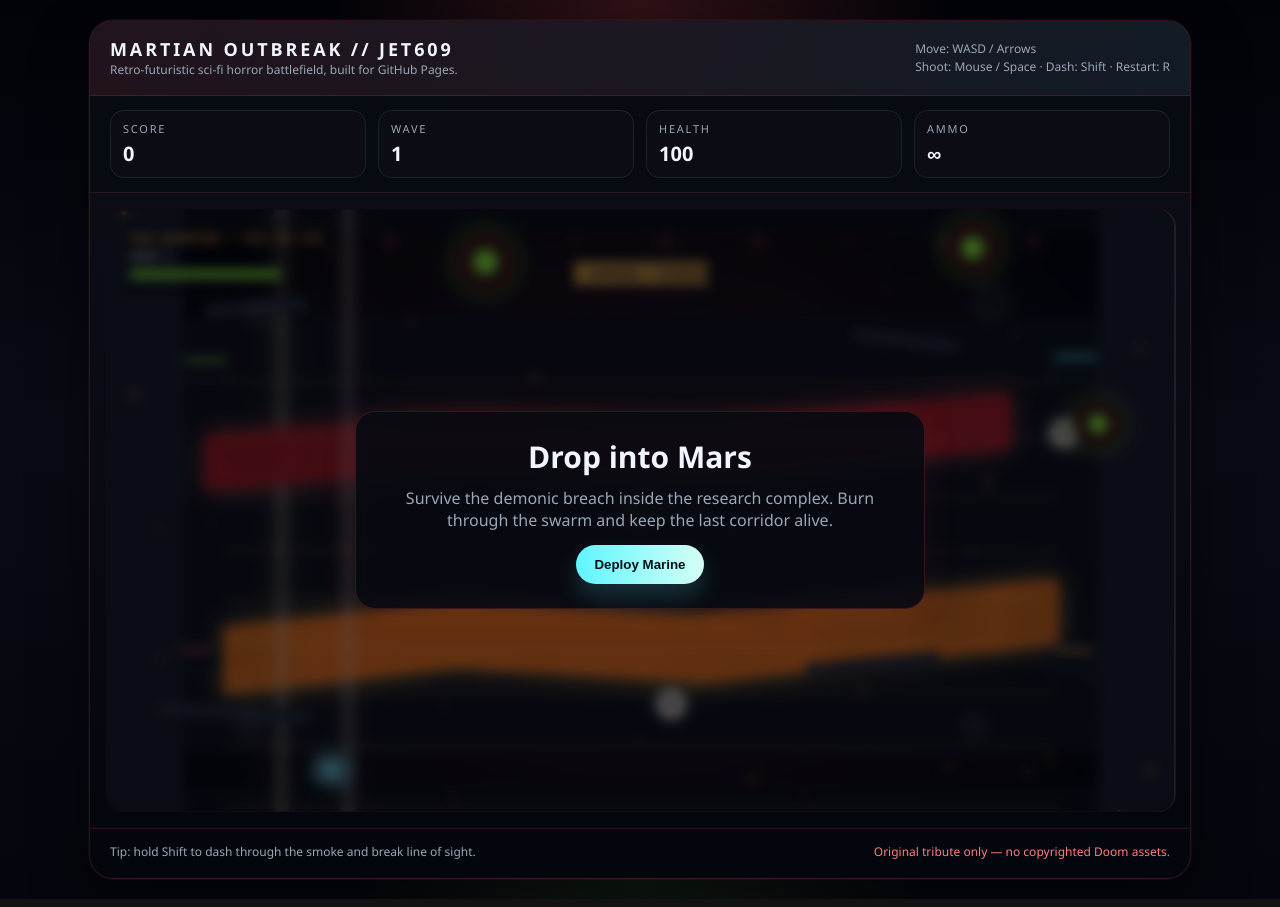
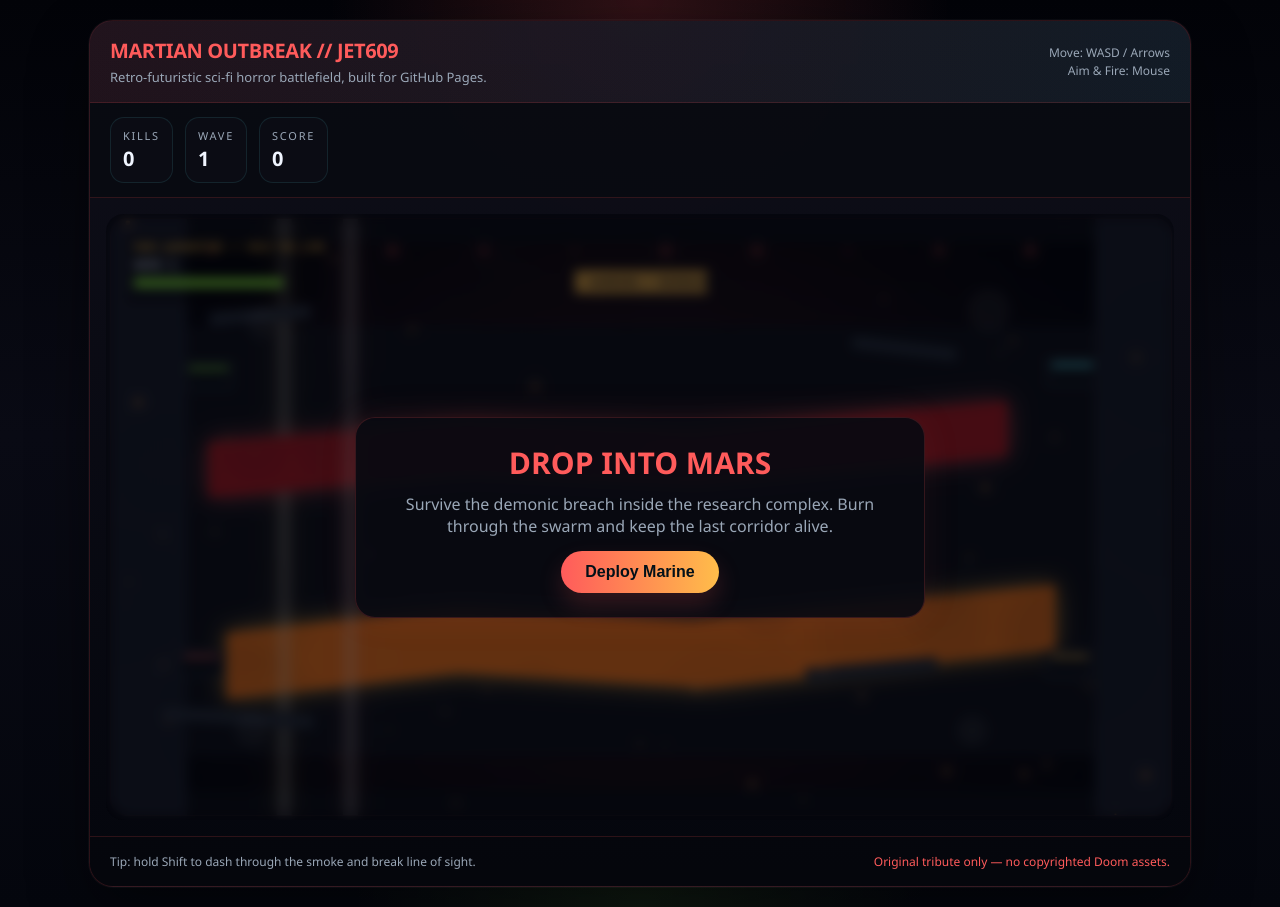
Before and after one commit to JET609/JET609, a plain HTML site: page arcade/index.html in a window 1280 px wide. Drawn offline with Linux system fonts and the light colour scheme; animation ran at ten frames a second.

Commit message:
Update index.html

```diff
--- a/arcade/index.html
+++ b/arcade/index.html
@@ -1,4 +1,4 @@
-<!doctype html>
+<!DOCTYPE html>
 <html lang="en">
 <head>
   <meta charset="utf-8" />
@@ -47,18 +47,16 @@
     }
     h1 {
       margin: 0;
-      font-size: 18px;
-      letter-spacing: 0.16em;
+      font-size: 20px;
+      font-weight: 800;
+      letter-spacing: -0.02em;
       text-transform: uppercase;
+      color: var(--red);
     }
-    .meta, .controls {
-      font-size: 12px;
-      color: var(--muted);
-      line-height: 1.5;
-    }
-    .hud {
-      display: grid;
-      grid-template-columns: repeat(4, minmax(0, 1fr));
+    .meta { font-size: 13px; color: var(--muted); margin-top: 4px; }
+    .controls { font-size: 12px; color: var(--muted); text-align: right; line-height: 1.5; }
+    .stats {
+      display: flex;
       gap: 12px;
       padding: 14px 20px;
       border-bottom: 1px solid var(--line);
@@ -71,8 +69,8 @@
       border-radius: 14px;
     }
     .label { font-size: 11px; text-transform: uppercase; letter-spacing: 0.16em; color: var(--muted); }
-    .value { margin-top: 4px; font-size: 20px; font-weight: 700; }
-    .canvas-wrap { position: relative; padding: 16px; }
+    .val { font-size: 20px; font-weight: 800; margin-top: 2px; }
+    .view { position: relative; padding: 20px; }
     canvas {
       width: 100%;
       aspect-ratio: 16 / 9;
@@ -102,36 +100,36 @@
       background: rgba(9, 10, 18, 0.92);
       box-shadow: 0 0 40px rgba(255, 91, 91, 0.08);
     }
-    .card h2 { margin: 0 0 10px; font-size: 30px; }
+    .card h2 { margin: 0 0 10px; font-size: 30px; text-transform: uppercase; color: var(--red); }
     .card p { margin: 0 0 14px; color: var(--muted); }
+    .danger { color: var(--red); }
     .button {
-      display: inline-block;
-      border: 0;
-      cursor: pointer;
-      padding: 12px 18px;
+      appearance: none;
+      border: none;
+      padding: 12px 24px;
+      font-size: 16px;
       color: #021018;
       font-weight: 800;
       border-radius: 999px;
-      background: linear-gradient(90deg, var(--cyan), #d5fff5);
-      box-shadow: 0 12px 24px rgba(95, 246, 255, 0.18);
+      background: linear-gradient(90deg, var(--red), var(--amber));
+      box-shadow: 0 12px 24px rgba(255, 91, 91, 0.18);
+      cursor: pointer;
+      transition: transform 0.1s;
     }
+    .button:active { transform: scale(0.96); }
     .footer {
       display: flex;
       justify-content: space-between;
-      gap: 12px;
-      padding: 14px 20px 18px;
+      padding: 16px 20px;
+      font-size: 12px;
+      color: var(--muted);
+      background: rgba(5, 7, 12, 0.6);
       border-top: 1px solid var(--line);
-      color: var(--muted);
-      font-size: 12px;
-    }
-    .danger { color: #ff7d81; }
-    @media (max-width: 760px) {
-      .hud { grid-template-columns: repeat(2, minmax(0, 1fr)); }
-      header, .footer { flex-direction: column; align-items: flex-start; }
     }
   </style>
 </head>
 <body>
+
   <div class="shell">
     <header>
       <div>
@@ -140,21 +138,20 @@
       </div>
       <div class="controls">
         Move: WASD / Arrows<br />
-        Shoot: Mouse / Space · Dash: Shift · Restart: R
+        Aim & Fire: Mouse
       </div>
     </header>
 
-    <section class="hud">
-      <div class="stat"><div class="label">Score</div><div class="value" id="score">0</div></div>
-      <div class="stat"><div class="label">Wave</div><div class="value" id="wave">1</div></div>
-      <div class="stat"><div class="label">Health</div><div class="value" id="health">100</div></div>
-      <div class="stat"><div class="label">Ammo</div><div class="value" id="ammo">∞</div></div>
-    </section>
+    <div class="stats">
+      <div class="stat"><div class="label">Kills</div><div class="val" id="kills">0</div></div>
+      <div class="stat"><div class="label">Wave</div><div class="val" id="wave">1</div></div>
+      <div class="stat"><div class="label">Score</div><div class="val" id="score">0</div></div>
+    </div>
 
-    <div class="canvas-wrap">
+    <div class="view">
       <canvas id="game" width="1280" height="720"></canvas>
       <div class="overlay" id="overlay">
-        <div class="card">
+        <div class="card" id="card">
           <h2>Drop into Mars</h2>
           <p>Survive the demonic breach inside the research complex. Burn through the swarm and keep the last corridor alive.</p>
           <button class="button" id="startBtn">Deploy Marine</button>
@@ -172,36 +169,40 @@
     const canvas = document.getElementById("game");
     const ctx = canvas.getContext("2d");
     const overlay = document.getElementById("overlay");
+    const card = document.getElementById("card");
     const startBtn = document.getElementById("startBtn");
-    const scoreEl = document.getElementById("score");
-    const waveEl = document.getElementById("wave");
-    const healthEl = document.getElementById("health");
-    const ammoEl = document.getElementById("ammo");
 
-    const keys = new Set();
-    const mouse = { x: canvas.width / 2, y: canvas.height / 2, down: false };
-    const world = { w: canvas.width, h: canvas.height };
+    const uiKills = document.getElementById("kills");
+    const uiWave = document.getElementById("wave");
+    const uiScore = document.getElementById("score");
+
+    const world = { w: 1280, h: 720 };
+    let last = 0;
+    let wave = 1;
+    let score = 0;
+    let kills = 0;
+    let gameOver = true;
+
+    const keys = {};
+    const mouse = { x: world.w / 2, y: world.h / 2, down: false };
 
     const player = {
       x: world.w / 2,
       y: world.h / 2,
-      r: 18,
-      speed: 240,
-      dash: 0,
+      vx: 0,
+      vy: 0,
+      angle: 0,
       health: 100,
-      angle: 0,
-      fireCd: 0
+      fireCd: 0,
+      dashCooldown: 0
     };
 
-    let gameOver = false;
-    let score = 0;
-    let wave = 1;
-    let last = 0;
     let enemies = [];
     let bullets = [];
     let sparks = [];
     let casings = [];
     let bursts = [];
+
     const smoke = Array.from({ length: 36 }, (_, i) => ({
       x: Math.random() * world.w,
       y: Math.random() * world.h,
@@ -211,6 +212,7 @@
       alpha: 0.03 + Math.random() * 0.08,
       wobble: Math.random() * Math.PI * 2
     }));
+
     const embers = Array.from({ length: 48 }, () => ({
       x: Math.random() * world.w,
       y: Math.random() * world.h,
@@ -218,6 +220,7 @@
       vy: -18 - Math.random() * 28,
       r: 1 + Math.random() * 2.2
     }));
+
     const enemyKinds = [
       { kind: "demon", color: "#7b0f18", accent: "#ffbd4a", hp: 1, speed: 1, r: 1 },
       { kind: "skull", color: "#d8d3c8", accent: "#ff5b5b", hp: 1, speed: 1.15, r: 0.85 },
@@ -225,14 +228,21 @@
       { kind: "beast", color: "#3b1012", accent: "#92ff3e", hp: 3, speed: 0.78, r: 1.5 }
     ];
 
+    function syncHud() {
+      uiKills.innerText = kills;
+      uiWave.innerText = wave;
+      uiScore.innerText = score;
+    }
+
     function reset() {
       player.x = world.w / 2;
       player.y = world.h / 2;
+      player.vx = 0;
+      player.vy = 0;
       player.health = 100;
-      player.fireCd = 0;
-      player.dash = 0;
+      wave = 1;
       score = 0;
-      wave = 1;
+      kills = 0;
       gameOver = false;
       enemies = [];
       bullets = [];
@@ -244,24 +254,18 @@
       syncHud();
     }
 
-    function syncHud() {
-      scoreEl.textContent = score;
-      waveEl.textContent = wave;
-      healthEl.textContent = Math.max(0, Math.round(player.health));
-      ammoEl.textContent = "∞";
-    }
-
     function spawnWave() {
-      const count = 4 + wave * 2;
+      const count = 5 + wave * 3;
       for (let i = 0; i < count; i++) {
         const edge = Math.floor(Math.random() * 4);
-        const pad = 40;
+        const pad = 50;
         const pos = [
           [Math.random() * world.w, -pad],
           [world.w + pad, Math.random() * world.h],
           [Math.random() * world.w, world.h + pad],
           [-pad, Math.random() * world.h]
         ][edge];
+
         const archetype = enemyKinds[(Math.random() * enemyKinds.length) | 0];
         enemies.push({
           x: pos[0],
@@ -277,15 +281,48 @@
       }
     }
 
-    function shoot() {
-      if (player.fireCd > 0 || gameOver) return;
-      const dx = mouse.x - player.x;
-      const dy = mouse.y - player.y;
-      const len = Math.hypot(dx, dy) || 1;
-      const vx = (dx / len) * 720;
-      const vy = (dy / len) * 720;
-      bullets.push({ x: player.x, y: player.y, vx, vy, life: 1.2 });
+    function update(dt) {
+      if (gameOver) return;
+
+      // Player movement
+      let dx = 0, dy = 0;
+      if (keys["w"] || keys["ArrowUp"]) dy -= 1;
+      if (keys["s"] || keys["ArrowDown"]) dy += 1;
+      if (keys["a"] || keys["ArrowLeft"]) dx -= 1;
+      if (keys["d"] || keys["ArrowRight"]) dx += 1;
+
+      const len = Math.hypot(dx, dy);
+      if (len > 0) {
+        dx /= len; dy /= len;
+      }
+
+      const speed = keys["Shift"] ? 400 : 200;
+      player.vx += (dx * speed - player.vx) * 10 * dt;
+      player.vy += (dy * speed - player.vy) * 10 * dt;
+
+      player.x += player.vx * dt;
+      player.y += player.vy * dt;
+
+      // Restrict player to arena bounds
+      player.x = Math.max(20, Math.min(world.w - 20, player.x));
+      player.y = Math.max(20, Math.min(world.h - 20, player.y));
+
+      player.angle = Math.atan2(mouse.y - player.y, mouse.x - player.x);
+      player.fireCd -= dt;
+
+      // Firing mechanics
+      if (mouse.down && player.fireCd <= 0) {
+        const fireDx = Math.cos(player.angle);
+        const fireDy = Math.sin(player.angle);
+        bullets.push({
+          x: player.x + fireDx * 20,
+          y: player.y + fireDy * 20,
+          vx: fireDx * 1000,
+          vy: fireDy * 1000,
+          life: 1.2
+        });
         player.fireCd = 0.13;
+
         casings.push({
           x: player.x - Math.cos(player.angle) * 18,
           y: player.y - Math.sin(player.angle) * 18,
@@ -295,88 +332,88 @@
           life: 1.8 + Math.random() * 0.8,
           r: 4 + Math.random() * 1.5
         });
+
         for (let i = 0; i < 10; i++) {
           sparks.push({
-          x: player.x,
-          y: player.y,
-          vx: (Math.random() - 0.5) * 220,
-          vy: (Math.random() - 0.5) * 220,
-          life: 0.25 + Math.random() * 0.2,
-          color: Math.random() > 0.5 ? "#00e5ff" : "#ff5a5f"
+            x: player.x + fireDx * 30,
+            y: player.y + fireDy * 30,
+            vx: fireDx * 300 + (Math.random() - 0.5) * 200,
+            vy: fireDy * 300 + (Math.random() - 0.5) * 200,
+            life: Math.random() * 0.3,
+            color: "#ffbd4a"
           });
         }
       }
 
-    function update(dt) {
-      if (gameOver) return;
-      const moveX = (keys.has("d") || keys.has("ArrowRight") ? 1 : 0) - (keys.has("a") || keys.has("ArrowLeft") ? 1 : 0);
-      const moveY = (keys.has("s") || keys.has("ArrowDown") ? 1 : 0) - (keys.has("w") || keys.has("ArrowUp") ? 1 : 0);
-      const len = Math.hypot(moveX, moveY) || 1;
-      const dash = keys.has("Shift") && player.dash <= 0;
-      const speed = dash ? player.speed * 2.4 : player.speed;
-      player.x += (moveX / len) * speed * dt;
-      player.y += (moveY / len) * speed * dt;
-      player.x = Math.max(player.r, Math.min(world.w - player.r, player.x));
-      player.y = Math.max(player.r, Math.min(world.h - player.r, player.y));
-      if (dash) player.dash = 0.65;
-      player.dash = Math.max(0, player.dash - dt);
-
-      player.angle = Math.atan2(mouse.y - player.y, mouse.x - player.x);
-      player.fireCd = Math.max(0, player.fireCd - dt);
-
-      if (mouse.down || keys.has(" ")) shoot();
-
-      bullets.forEach((b) => {
+      // Update bullets
+      bullets.forEach(b => {
         b.x += b.vx * dt;
         b.y += b.vy * dt;
         b.life -= dt;
       });
-      bullets = bullets.filter((b) => b.life > 0 && b.x > -20 && b.x < world.w + 20 && b.y > -20 && b.y < world.h + 20);
+      bullets = bullets.filter(b => b.life > 0);
 
-      enemies.forEach((e) => {
-        const dx = player.x - e.x;
-        const dy = player.y - e.y;
-        const dist = Math.hypot(dx, dy) || 1;
-        e.x += (dx / dist) * e.speed * dt;
-        e.y += (dy / dist) * e.speed * dt;
-        e.wobble += dt * 6;
+      // Update enemies & collision
+      enemies.forEach(e => {
+        const ex = player.x - e.x;
+        const ey = player.y - e.y;
+        const dist = Math.hypot(ex, ey);
+        e.wobble += dt * 5;
 
-        if (dist < player.r + e.r) {
-          player.health -= 20 * dt * (1 + wave * 0.15);
+        if (dist > 0) {
+          e.x += (ex / dist) * e.speed * dt;
+          e.y += (ey / dist) * e.speed * dt;
         }
-      });
 
-      bullets.forEach((b) => {
-        enemies.forEach((e) => {
-          const dx = b.x - e.x;
-          const dy = b.y - e.y;
-          const dist = Math.hypot(dx, dy);
-          if (dist < e.r + 4) {
+        if (dist < e.r + 15) {
+          player.health -= 20 * dt;
+        }
+
+        bullets.forEach(b => {
+          if (b.life > 0 && Math.hypot(b.x - e.x, b.y - e.y) < e.r + 4) {
             b.life = 0;
             e.hp -= 1;
             score += 15;
-            bursts.push({
-              x: b.x,
-              y: b.y,
-              r: 8,
-              life: 0.4,
-              color: e.accent
-            });
+            bursts.push({ x: b.x, y: b.y, r: 8, life: 0.4, color: e.accent });
             for (let i = 0; i < 12; i++) {
               sparks.push({
-                x: b.x,
-                y: b.y,
-                vx: (Math.random() - 0.5) * 340,
-                vy: (Math.random() - 0.5) * 340,
-                life: 0.2 + Math.random() * 0.25,
-                color: i % 2 ? "#ffd166" : "#00e5ff"
+                x: b.x, y: b.y,
+                vx: (Math.random() - 0.5) * 400,
+                vy: (Math.random() - 0.5) * 400,
+                life: Math.random() * 0.4,
+                color: e.accent
               });
             }
           }
         });
       });
 
-      enemies = enemies.filter((e) => e.hp > 0);
+      const aliveCount = enemies.length;
+      enemies = enemies.filter((e) => {
+        if (e.hp <= 0) {
+          kills++;
+          return false;
+        }
+        return true;
+      });
+
+      if (aliveCount > 0 && enemies.length === 0) {
+        wave++;
+        spawnWave();
+      }
+
+      if (player.health <= 0) {
+        gameOver = true;
+        card.innerHTML = `
+          <h2 class="danger">Run Failed</h2>
+          <p>The horde overtook you on Wave ${wave}.<br/>Total Score: ${score}</p>
+          <button class="button" id="startBtn">Deploy Again</button>
+        `;
+        document.getElementById("startBtn").addEventListener("click", reset);
+        overlay.style.display = "grid";
+      }
+
+      // Physics/Particles
       casings.forEach((c) => {
         c.x += c.vx * dt;
         c.y += c.vy * dt;
@@ -396,28 +433,24 @@
         s.x += s.vx * dt;
         s.y += s.vy * dt;
         s.life -= dt;
-        s.vx *= 0.96;
-        s.vy *= 0.96;
       });
-      sparks = sparks.filter((s) => s.life > 0);
+      sparks = sparks.filter(s => s.life > 0);
 
-      if (!enemies.length) {
-        wave += 1;
-        spawnWave();
-      }
+      smoke.forEach(s => {
+        s.x += s.vx * dt;
+        s.y += s.vy * dt;
+        s.wobble += dt;
+        if (s.x > world.w + s.r) s.x = -s.r;
+        if (s.x < -s.r) s.x = world.w + s.r;
+        if (s.y > world.h + s.r) s.y = -s.r;
+        if (s.y < -s.r) s.y = world.h + s.r;
+      });
 
-      if (player.health <= 0) {
-        player.health = 0;
-        gameOver = true;
-        overlay.innerHTML = `
-          <div class="card">
-            <h2 class="danger">Run failed</h2>
-            <p>Final score: ${score}. Hit restart to launch another lap through the arena.</p>
-            <button class="button" id="restartBtn">Retry</button>
-          </div>`;
-        overlay.style.display = "grid";
-        document.getElementById("restartBtn").onclick = reset;
-      }
+      embers.forEach(e => {
+        e.x += e.vx * dt;
+        e.y += e.vy * dt;
+        if (e.y < -10) { e.y = world.h + 10; e.x = Math.random() * world.w; }
+      });
 
       syncHud();
     }
@@ -452,7 +485,7 @@
       ctx.fillStyle = "#0f1119";
       ctx.fillRect(0, world.h * 0.18, world.w, world.h * 0.72);
 
-      // corridor walls
+      // Corridor walls
       ctx.fillStyle = "#1b1f2c";
       ctx.fillRect(0, 0, 92, world.h);
       ctx.fillRect(world.w - 92, 0, 92, world.h);
@@ -460,7 +493,7 @@
       ctx.fillRect(92, 0, world.w - 184, 28);
       ctx.fillRect(92, world.h - 30, world.w - 184, 30);
 
-      // floor panels
+      // Floor panels
       ctx.save();
       ctx.globalAlpha = 0.55;
       for (let y = 122; y < world.h - 80; y += 52) {
@@ -479,7 +512,7 @@
       }
       ctx.restore();
 
-      // lava channels
+      // Lava channels
       const lavaBands = [
         [{ x: 140, y: 500 }, { x: 420, y: 470 }, { x: 700, y: 486 }, { x: 1140, y: 442 }, { x: 1140, y: 520 }, { x: 720, y: 566 }, { x: 420, y: 548 }, { x: 140, y: 580 }],
         [{ x: 118, y: 270 }, { x: 428, y: 246 }, { x: 704, y: 256 }, { x: 1082, y: 220 }, { x: 1082, y: 286 }, { x: 708, y: 320 }, { x: 430, y: 308 }, { x: 118, y: 336 }]
@@ -499,7 +532,7 @@
         ctx.restore();
       });
 
-      // structural walkways and debris
+      // Structural walkways and debris
       const beams = [
         { x: 180, y: 116, w: 122, h: 16, rot: -0.08 },
         { x: 958, y: 156, w: 126, h: 14, rot: 0.12 },
@@ -517,7 +550,7 @@
         ctx.restore();
       });
 
-      // terminals and pipes
+      // Terminals and pipes
       const consoles = [
         { x: 88, y: 172, w: 60, h: 34, tint: "#92ff3e" },
         { x: 1130, y: 168, w: 62, h: 34, tint: "#5ff6ff" },
@@ -539,7 +572,7 @@
         ctx.restore();
       });
 
-      // hazard lights
+      // Hazard lights
       for (let i = 0; i < 10; i++) {
         const x = 120 + i * 110;
         const blink = 0.5 + 0.5 * Math.sin((i + 1) * 2 + last * 0.004);
@@ -553,7 +586,7 @@
         ctx.restore();
       }
 
-      // warning signage
+      // Warning signage
       ctx.save();
       ctx.fillStyle = "rgba(255,189,74,0.88)";
       ctx.fillRect(560, 62, 160, 28);
@@ -562,7 +595,7 @@
       ctx.fillText("WARNING / BIOHAZARD", 578, 81);
       ctx.restore();
 
-      // steam vents and smoke ports
+      // Steam vents
       for (const vent of [
         { x: 170, y: 618, r: 20 },
         { x: 1060, y: 110, r: 26 },
@@ -576,17 +609,6 @@
         ctx.fill();
         ctx.restore();
       }
-
-      // lava highlights
-      ctx.save();
-      ctx.globalCompositeOperation = "screen";
-      for (let i = 0; i < 9; i++) {
-        const y = 210 + i * 62 + Math.sin(last * 0.001 + i) * 8;
-        ctx.fillStyle = "rgba(255,189,74,0.08)";
-        ctx.fillRect(140, y, world.w - 280, 8);
-      }
-      ctx.restore();
-      ctx.restore();
     }
 
     function drawSmoke() {
@@ -616,13 +638,17 @@
       ctx.translate(player.x, player.y);
       ctx.rotate(player.angle);
 
-      // shadow
+      // Shadow
       ctx.fillStyle = "rgba(0,0,0,0.42)";
       ctx.beginPath();
+      ctx.moveTo(22, 0);
+      ctx.lineTo(-16, -12);
+      ctx.lineTo(-8, 0);
+      ctx.lineTo(-16, 12);
       ctx.ellipse(-6, 12, 34, 22, 0.1, 0, Math.PI * 2);
       ctx.fill();
 
-      // shotgun
+      // Shotgun
       ctx.save();
       ctx.translate(0, -3);
       ctx.shadowBlur = 22;
@@ -635,7 +661,7 @@
       ctx.fillRect(34, -2, 14, 2);
       ctx.restore();
 
-      // torso armor
+      // Torso armor
       const torso = ctx.createLinearGradient(-20, -20, 20, 20);
       torso.addColorStop(0, "#8b95a7");
       torso.addColorStop(0.5, "#424956");
@@ -653,13 +679,13 @@
       ctx.strokeStyle = "rgba(255,255,255,0.06)";
       ctx.stroke();
 
-      // green armor strips
+      // Green armor strips
       ctx.fillStyle = "#92ff3e";
       ctx.fillRect(-12, -12, 4, 20);
       ctx.fillRect(8, -12, 4, 20);
       ctx.fillRect(-2, 8, 4, 12);
 
-      // shoulders and helmet
+      // Shoulders and helmet
       ctx.fillStyle = "#5a6575";
       ctx.beginPath(); ctx.arc(-22, -14, 9, 0, Math.PI * 2); ctx.fill();
       ctx.beginPath(); ctx.arc(22, -14, 9, 0, Math.PI * 2); ctx.fill();
@@ -670,7 +696,7 @@
       ctx.shadowColor = "rgba(146,255,62,0.8)";
       ctx.beginPath(); ctx.arc(0, -26, 4.5, 0, Math.PI * 2); ctx.fill();
 
-      // scratches and burn marks
+      // Scratches
       ctx.shadowBlur = 0;
       ctx.strokeStyle = "rgba(10, 10, 10, 0.55)";
       for (let i = 0; i < 5; i++) {
@@ -680,7 +706,7 @@
         ctx.stroke();
       }
 
-      // legs
+      // Legs
       ctx.fillStyle = "#1a1f29";
       ctx.fillRect(-14, 22, 10, 16);
       ctx.fillRect(4, 22, 10, 16);
@@ -790,6 +816,7 @@
       drawBattlefield();
       drawSmoke();
       drawEmbers();
+
       bursts.forEach((p) => {
         ctx.save();
         ctx.globalCompositeOperation = "screen";
@@ -803,6 +830,7 @@
         ctx.stroke();
         ctx.restore();
       });
+
       bullets.forEach((b) => circle(b.x, b.y, 4, "#ffbd4a", "rgba(255,189,74,0.95)"));
       casings.forEach((c) => {
         ctx.save();
@@ -815,9 +843,13 @@
         ctx.restore();
       });
       sparks.forEach((s) => circle(s.x, s.y, 2, s.color, s.color));
+
+      if (!gameOver) {
         enemies.forEach(drawEnemy);
         drawMarine();
+      }
 
+      // HUD Overlay
       ctx.save();
       ctx.fillStyle = "rgba(0,0,0,0.32)";
       ctx.fillRect(18, 18, 236, 86);
@@ -829,38 +861,40 @@
       ctx.fillStyle = "#f0f5ff";
       ctx.font = "bold 14px monospace";
       ctx.fillText(`WAVE ${wave}`, 28, 60);
-      ctx.fillStyle = "#92ff3e";
-      ctx.fillRect(28, 72, 180 * (player.health / 100), 10);
+
+      // Health Bar
+      ctx.fillStyle = "#111";
+      ctx.fillRect(28, 72, 180, 10);
+      ctx.fillStyle = player.health > 30 ? "#92ff3e" : "#ff5b5b";
+      ctx.fillRect(28, 72, 180 * Math.max(0, player.health / 100), 10);
       ctx.strokeStyle = "rgba(255,255,255,0.12)";
       ctx.strokeRect(28, 72, 180, 10);
       ctx.restore();
     }
 
     function loop(ts) {
-      const dt = Math.min(0.033, (ts - last) / 1000 || 0);
+      const dt = Math.min((ts - last) / 1000, 0.1);
       last = ts;
       update(dt);
       draw();
       requestAnimationFrame(loop);
     }
 
-    window.addEventListener("keydown", (e) => {
-      keys.add(e.key);
-      if ((e.key === " " || e.key.toLowerCase() === "r") && gameOver) reset();
-      if (e.key.toLowerCase() === "r") reset();
+    // Input Events
+    window.addEventListener("keydown", e => keys[e.key] = true);
+    window.addEventListener("keyup", e => keys[e.key] = false);
+    canvas.addEventListener("mousemove", e => {
+      const rect = canvas.getBoundingClientRect();
+      const scaleX = canvas.width / rect.width;
+      const scaleY = canvas.height / rect.height;
+      mouse.x = (e.clientX - rect.left) * scaleX;
+      mouse.y = (e.clientY - rect.top) * scaleY;
     });
-    window.addEventListener("keyup", (e) => keys.delete(e.key));
-    canvas.addEventListener("mousemove", (e) => {
-      const rect = canvas.getBoundingClientRect();
-      mouse.x = (e.clientX - rect.left) * (canvas.width / rect.width);
-      mouse.y = (e.clientY - rect.top) * (canvas.height / rect.height);
-    });
-    canvas.addEventListener("mousedown", () => (mouse.down = true));
-    window.addEventListener("mouseup", () => (mouse.down = false));
-    startBtn.addEventListener("click", () => reset());
+    canvas.addEventListener("mousedown", () => mouse.down = true);
+    window.addEventListener("mouseup", () => mouse.down = false);
+    startBtn.addEventListener("click", reset);
 
-    spawnWave();
-    requestAnimationFrame(loop);
+    requestAnimationFrame((ts) => { last = ts; loop(ts); });
   </script>
 </body>
 </html>
```
Lines whose indentation alone changed are shown as unchanged.
